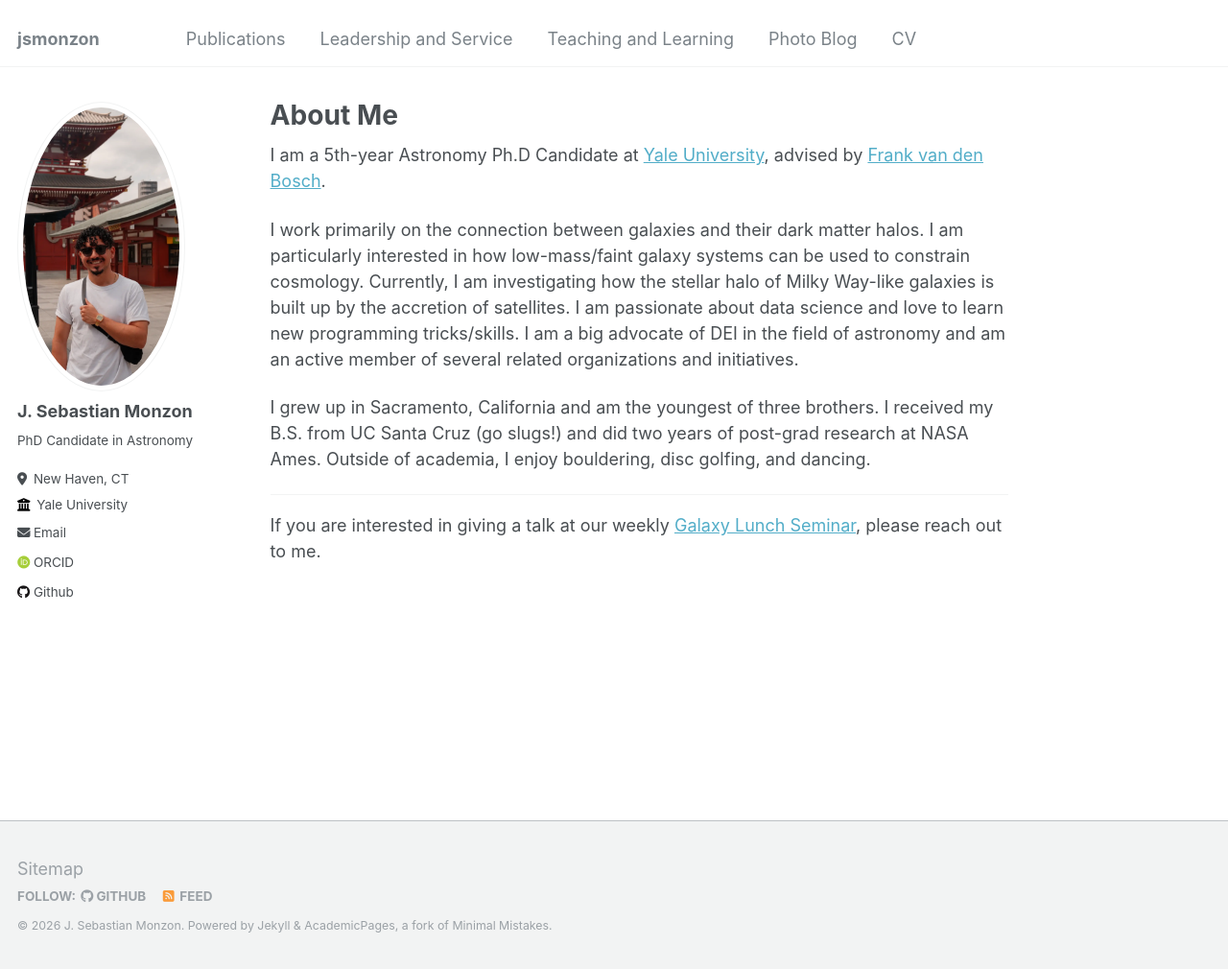
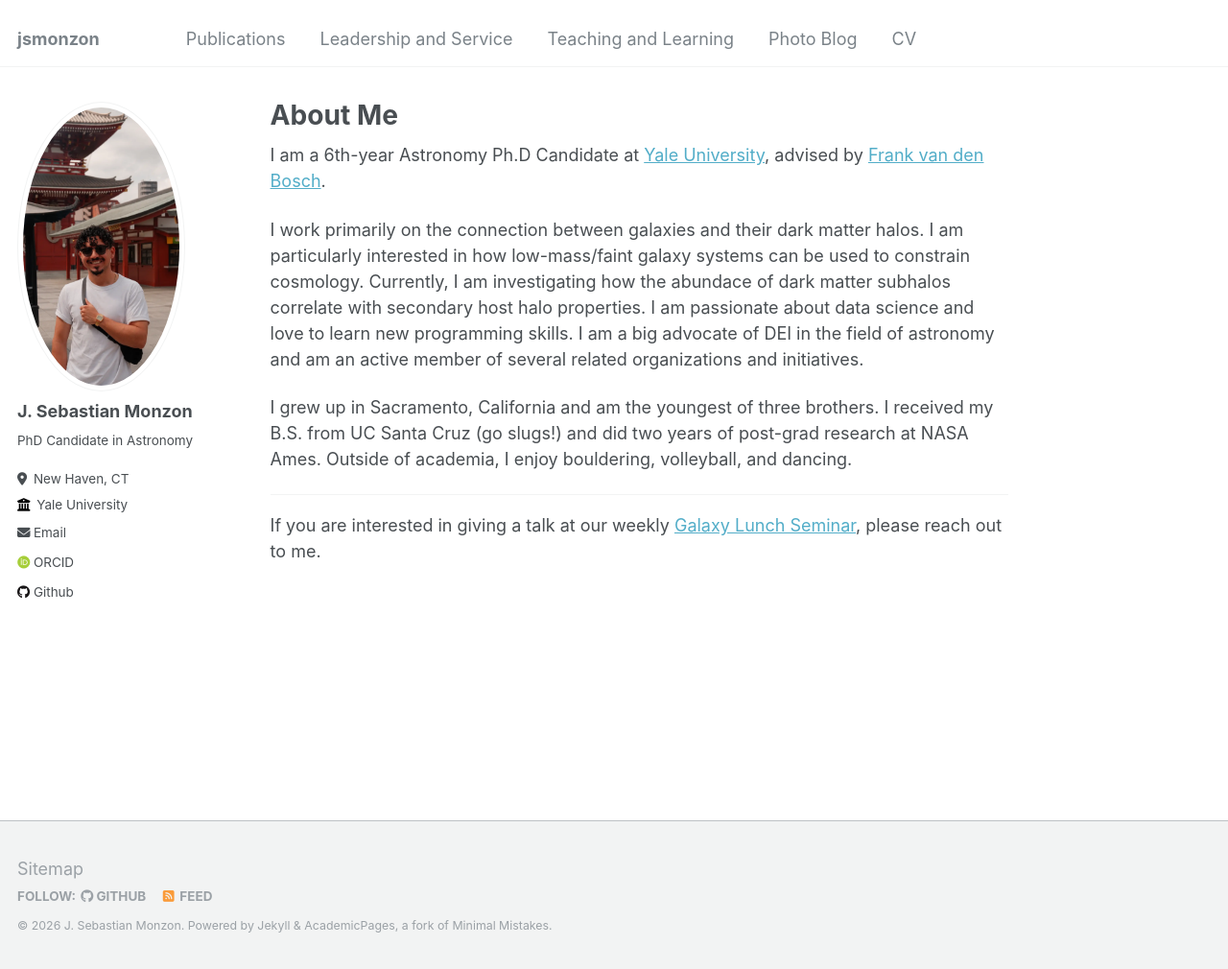
Before and after one commit to jsmonzon/jsmonzon.github.io, a Jekyll site: the page built from _pages/about.md, in a window 1280 px wide and 1010 px high. Shown: the whole window at 96% size. Built offline with Jekyll 4.4.1, drawn with Linux system fonts in a browser that asks for light colours; some web fonts are replaced.

Commit message:
updated bio

```diff
--- a/_pages/about.md
+++ b/_pages/about.md
@@ -7,11 +7,11 @@ redirect_from:
   - /about.html
 ---
 
-I am a 5th-year Astronomy Ph.D Candidate at [Yale University](https://astronomy.yale.edu/), advised by [Frank van den Bosch](https://campuspress.yale.edu/vdbosch/).
+I am a 6th-year Astronomy Ph.D Candidate at [Yale University](https://astronomy.yale.edu/), advised by [Frank van den Bosch](https://campuspress.yale.edu/vdbosch/).
 
-I work primarily on the connection between galaxies and their dark matter halos. I am particularly interested in how low-mass/faint galaxy systems can be used to constrain cosmology. Currently, I am investigating how the stellar halo of Milky Way-like galaxies is built up by the accretion of satellites. I am passionate about data science and love to learn new programming tricks/skills. I am a big advocate of DEI in the field of astronomy and am an active member of several related organizations and initiatives.
+I work primarily on the connection between galaxies and their dark matter halos. I am particularly interested in how low-mass/faint galaxy systems can be used to constrain cosmology. Currently, I am investigating how the abundace of dark matter subhalos correlate with secondary host halo properties. I am passionate about data science and love to learn new programming skills. I am a big advocate of DEI in the field of astronomy and am an active member of several related organizations and initiatives.
 
-I grew up in Sacramento, California and am the youngest of three brothers. I received my B.S. from UC Santa Cruz (go slugs!) and did two years of post-grad research at NASA Ames. Outside of academia, I enjoy bouldering, disc golfing, and dancing.
+I grew up in Sacramento, California and am the youngest of three brothers. I received my B.S. from UC Santa Cruz (go slugs!) and did two years of post-grad research at NASA Ames. Outside of academia, I enjoy bouldering, volleyball, and dancing.
 
 ---
 If you are interested in giving a talk at our weekly [Galaxy Lunch Seminar](https://yalegalaxylunch.github.io/), please reach out to me.
```
